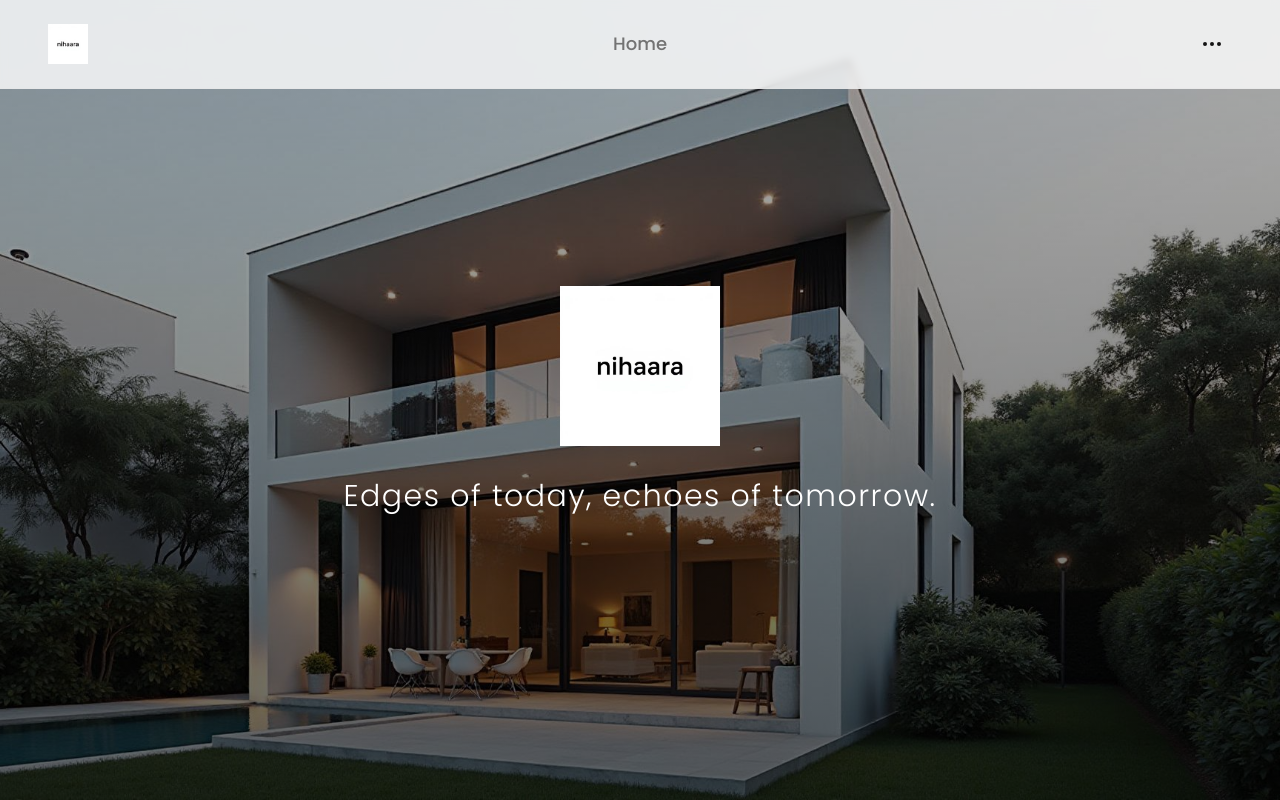
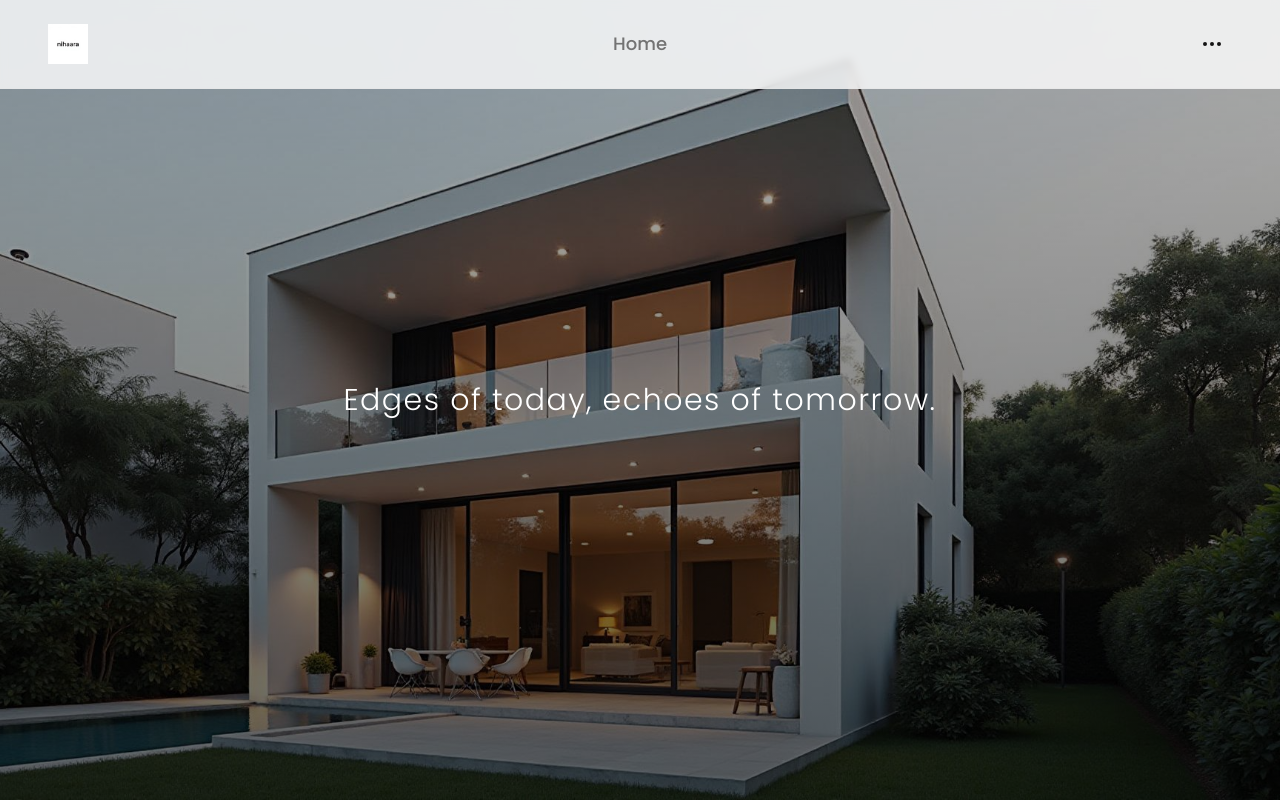
Before and after one commit to radaravg/nihaara-architects-digital-canvas, a React (Vite) app: page / in a window 1280 px wide. Built offline with nearby package versions, Linux system fonts and the light colour scheme.

Commit message:
Refactor: Adjust logo placement and linking
Remove the centered logo from the homepage. Ensure the top-left logo consistently links back to the home screen.

```diff
--- a/src/components/Header.tsx
+++ b/src/components/Header.tsx
@@ -1,11 +1,12 @@
 import { useState } from "react";
-import { useLocation } from "react-router-dom";
+import { useLocation, useNavigate } from "react-router-dom";
 import { MoreHorizontal } from "lucide-react";
 import NavigationMenu from "./NavigationMenu";
 
 const Header = () => {
   const [isMenuOpen, setIsMenuOpen] = useState(false);
   const location = useLocation();
+  const navigate = useNavigate();
 
   const getPageName = () => {
     switch (location.pathname) {
@@ -29,11 +30,16 @@ const Header = () => {
       <header className="fixed top-0 left-0 right-0 z-50 bg-background/80 backdrop-blur-sm border-b border-border/50">
         <div className="container-custom flex items-center justify-between py-4 md:py-6">
           <div className="flex items-center">
-            <img
-              src="/lovable-uploads/nihaara-logo.png"
-              alt="Nihaara Architects"
-              className="h-8 md:h-10 w-auto animate-fade-in"
-            />
+            <button
+              onClick={() => navigate('/')}
+              className="hover:opacity-80 transition-opacity duration-300"
+            >
+              <img
+                src="/lovable-uploads/nihaara-logo.png"
+                alt="Nihaara Architects"
+                className="h-8 md:h-10 w-auto animate-fade-in"
+              />
+            </button>
           </div>
 
           <div className="hidden md:block">
--- a/src/pages/Home.tsx
+++ b/src/pages/Home.tsx
@@ -19,14 +19,7 @@ const Home = () => {
           <Header />
           <ImageSlideshow />
 
-          <div className="relative z-10 min-h-screen flex flex-col items-center justify-center">
-            <div className="text-center px-6 mb-8">
-              <img
-                src="/lovable-uploads/nihaara-logo.png"
-                alt="Nihaara Architects"
-                className="h-24 md:h-32 lg:h-40 w-auto mx-auto animate-fade-in"
-              />
-            </div>
+          <div className="relative z-10 min-h-screen flex items-center justify-center">
             <div className="text-center px-6">
               <h1 className="tagline text-white animate-fade-in">
                 Edges of today, echoes of tomorrow.
```
